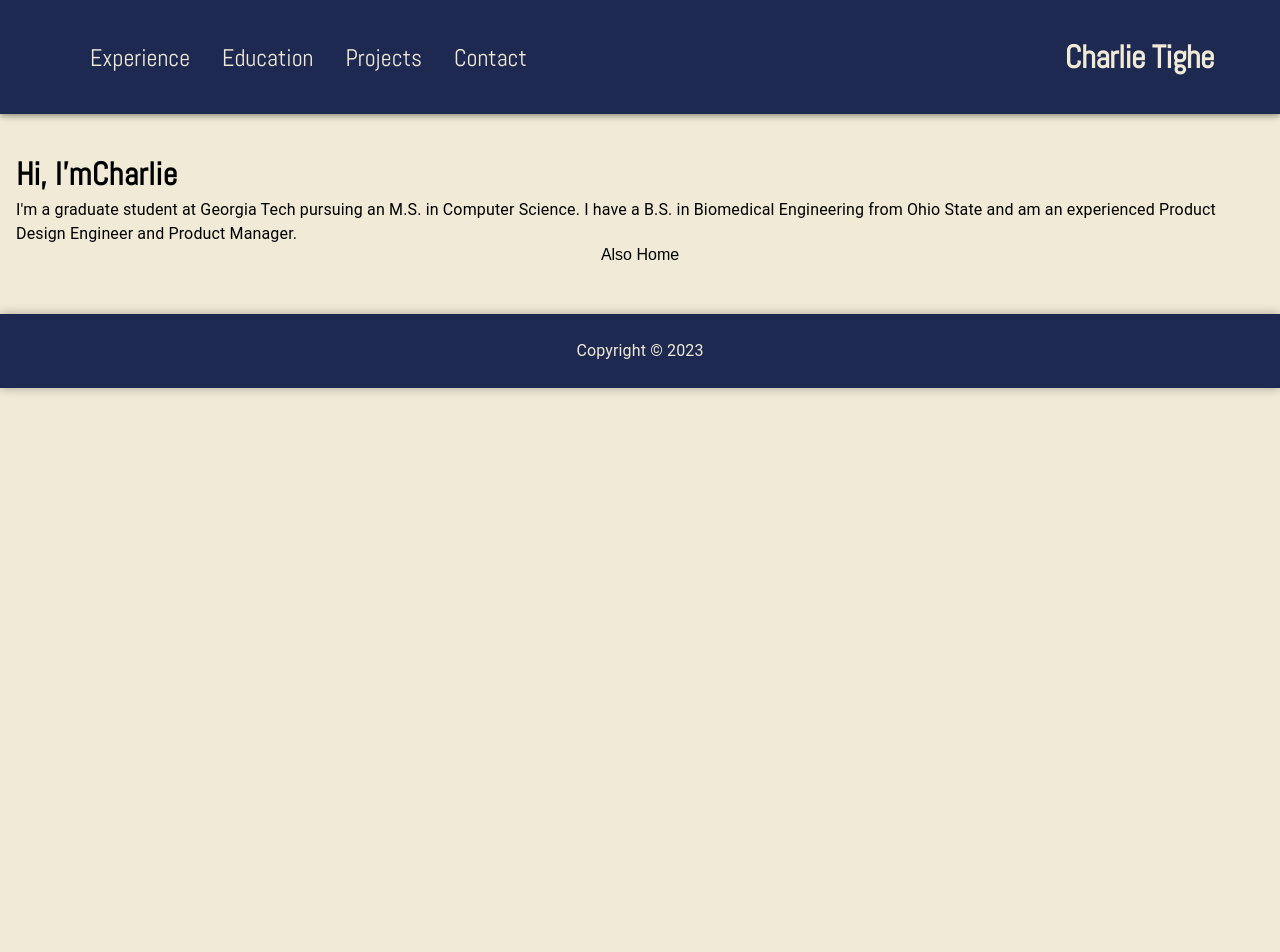
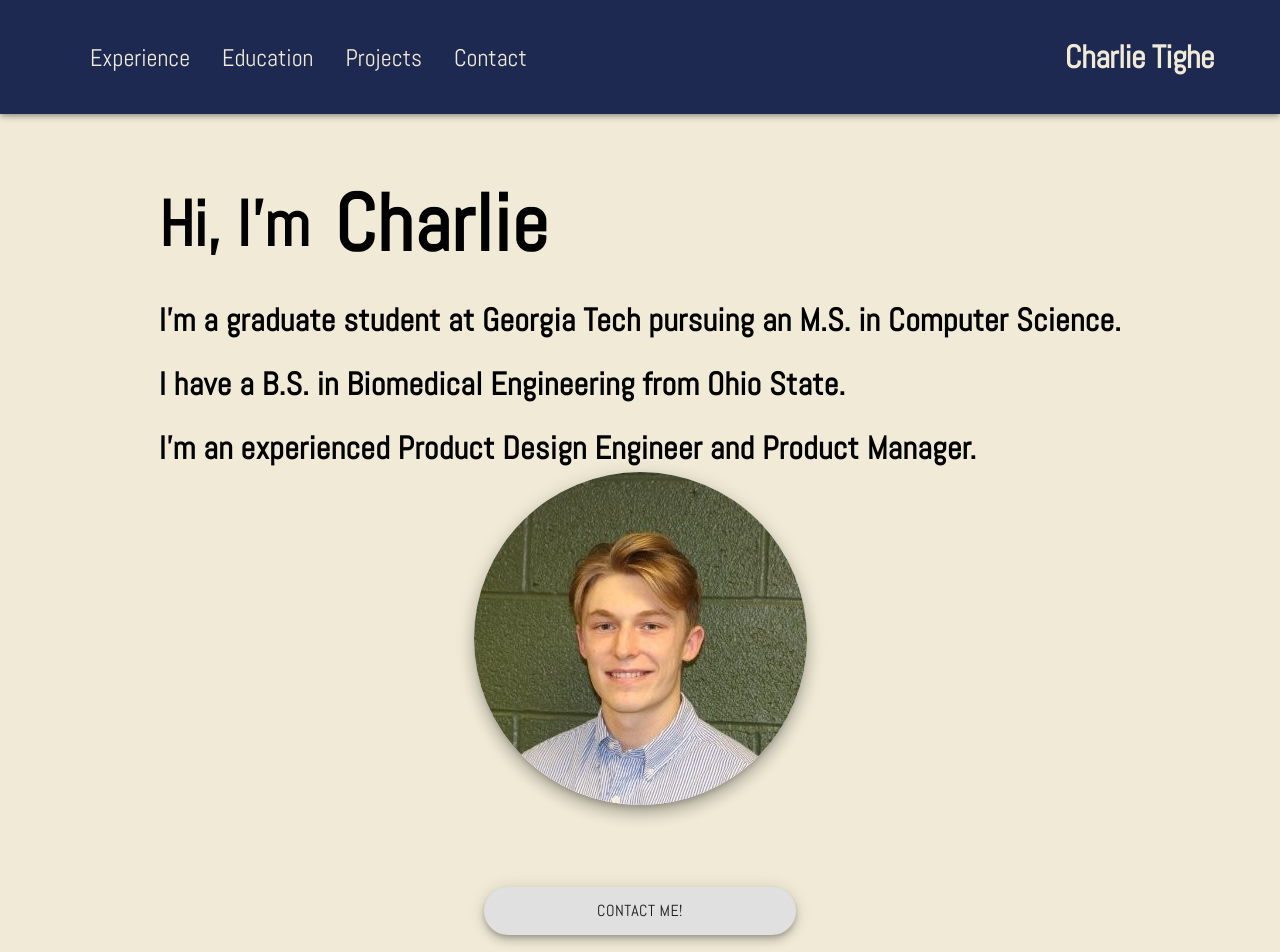
Before and after one commit to tigchuck/portfolio, a React (Create React App) app: page / in a window 1280 px wide. Shown: the top 952 px of the page. Before the commit the page ends 800 px from the top, so only its background shows below. Built offline with nearby package versions, Linux system fonts and the light colour scheme.

Commit message:
Worked on Home page.

```diff
--- a/src/components/FunName.js
+++ b/src/components/FunName.js
@@ -3,29 +3,98 @@ import Grid from '@mui/material/Grid';
 import Typography from '@mui/material/Typography';
 import Slide from '@mui/material/Slide';
 import Grow from '@mui/material/Grow';
-import Fade from '@mui/material/Fade';
+// import Fade from '@mui/material/Fade';
 
 
 
 function FunName() {
 
-    const [slide, setSlide] = useState(false);
+    const [slide1, setSlide1] = useState(false);
+    const [slide2, setSlide2] = useState(false);
+    const [slide3, setSlide3] = useState(false);
     const [grow, setGrow] = useState(false);
-    const [fade, setFade] = useState(false);
 
     useEffect(() => {
-        setFade(true);
+        setGrow(true);
     }, [])
 
     return (
-        <Grid container>
-            <Fade
-                in={fade}
+        <Grid
+            container
+            flexDirection="column"
+            spacing={6}
+            sx={{
+                // maxWidth: { xs: "0.8", md: "0.4" },
+            }}
+        >
+            <Grid item>
+                <Grid
+                    container
+                    direction="row"
+                    spacing={3}
+                >
+                    <Grid item>
+                        <Grow
+                            in={grow}
                             timeout={{
                                 enter: 1000,
                             }}
                             onEntered={() => {
-                    setSlide(true);
+                                setSlide1(true);
+                            }}
+                        >
+                            <Typography
+                                sx={{
+                                    fontFamily: "Abel",
+                                    fontSize: "64px",
+                                    lineHeight: "48px",
+                                    fontWeight: "900",
+                                    lineWeight: "bold",
+                                }}
+                            >
+
+                                Hi, I'm
+                            </Typography>
+                        </Grow>
+
+                    </Grid>
+                    <Grid item>
+                        <Grow
+                            in={grow}
+                            timeout={{
+                                enter: 1000,
+                            }}
+                            onEntered={() => {
+                                setSlide1(true);
+                            }}
+                        >
+                            <Typography
+                                sx={{
+                                    fontFamily: "Abel",
+                                    fontSize: "80px",
+                                    lineHeight: "48px",
+                                    fontWeight: "900",
+                                    lineWeight: "extra-bold",
+                                }}
+                            >
+
+                                Charlie
+                            </Typography>
+                        </Grow>
+                    </Grid>
+                </Grid>
+            </Grid>
+            <Grid item>
+                <Grid container direction="column" spacing={2}>
+                    <Grid item>
+                        <Slide
+                            direction="right"
+                            in={slide1}
+                            timeout={{
+                                enter: 1000,
+                            }}
+                            onEntered={() => {
+                                setSlide2(true);
                             }}
                         >
                             <Typography
@@ -34,23 +103,22 @@ function FunName() {
                                     fontSize: "32px",
                                     lineHeight: "48px",
                                     fontWeight: "900",
-                        '&:hover': {
-                            textShadow: "0px 0px 5px red"
-                        },
+                                    lineWeight: "bold",
                                 }}
                             >
-
-                    Hi, I'm
+                                I'm a graduate student at Georgia Tech pursuing an M.S. in Computer Science.
                             </Typography>
-            </Fade>
+                        </Slide>
+                    </Grid>
+                    <Grid item>
                         <Slide
-                direction="down"
-                in={slide}
+                            direction="right"
+                            in={slide2}
                             timeout={{
                                 enter: 1000,
                             }}
                             onEntered={() => {
-                    setGrow(true);
+                                setSlide3(true);
                             }}
                         >
                             <Typography
@@ -59,24 +127,36 @@ function FunName() {
                                     fontSize: "32px",
                                     lineHeight: "48px",
                                     fontWeight: "900",
-                        '&:hover': {
-                            textShadow: "0px 0px 5px red"
-                        },
+                                    lineWeight: "bold",
                                 }}
                             >
-                    Charlie
+                                I have a B.S. in Biomedical Engineering from Ohio State.
                             </Typography>
                         </Slide>
-            <Grow
-                in={grow}
+                    </Grid>
+                    <Grid item>
+                        <Slide
+                            direction="right"
+                            in={slide3}
                             timeout={{
                                 enter: 1000,
                             }}
                         >
-                <Typography>
-                    I'm a graduate student at Georgia Tech pursuing an M.S. in Computer Science. I have a B.S. in Biomedical Engineering from Ohio State and am an experienced Product Design Engineer and Product Manager.
+                            <Typography
+                                sx={{
+                                    fontFamily: "Abel",
+                                    fontSize: "32px",
+                                    lineHeight: "48px",
+                                    fontWeight: "900",
+                                    lineWeight: "bold",
+                                }}
+                            >
+                                I'm an experienced Product Design Engineer and Product Manager.
                             </Typography>
-            </Grow>
+                        </Slide>
+                    </Grid>
+                </Grid>
+            </Grid>
         </Grid>
     );
 }
--- a/src/components/pages/Home.js
+++ b/src/components/pages/Home.js
@@ -1,21 +1,82 @@
 import React from 'react';
 import Grid from '@mui/material/Grid';
-// import Typography from '@mui/material/Typography';
-// import Paper from '@mui/material/Paper';
+import IconButton from '@mui/material/IconButton';
+import GitHubIcon from '@mui/icons-material/GitHub';
+import LinkedInIcon from '@mui/icons-material/LinkedIn';
+import CardMedia from '@mui/material/CardMedia';
+import Paper from '@mui/material/Paper';
+import Fab from '@mui/material/Fab';
 import FunName from "../FunName";
+import charlie from "../../pictures/CharliePicture.jpeg";
 
 
 function Home() {
     return (
         <Grid
             container
-            flexDirection="row"
-            justifyContent="space-around"
+            flexDirection="column"
         >
             <Grid item>
-                <FunName />
+                <Grid
+                    container
+                    flexDirection="row"
+                    justifyContent="space-around"
+                    alignItems="center"
+                    sx={{
+                        padding: "50px"
+                    }}
+                >
+                    <Grid item>
+                        <FunName />
+                    </Grid>
+                    <Grid item sx={{borderRadius: "25px"}}>
+                        <Paper img={charlie} elevation={10} sx={{borderRadius: "50%"}}>
+                            <CardMedia component="img" image={charlie} sx={{borderRadius: "50%"}} />
+                        </Paper>
+                    </Grid>
+                </Grid>
             </Grid>
-            <Grid item>Also Home</Grid>
+            <Grid item>
+                <Grid
+                    contianer
+                    flexDirection="column"
+                >
+                    <Grid item>
+                        <Fab
+                            variant="extended"
+                            href="/contact"
+                            sx={{
+                                fontFamily: "Abel",
+                                fontSize: "16px",
+                                margin: "32px auto",
+                                display: "flex",
+                                width: "0.25",
+                                minWidth: "250px"
+                            }}
+                        >
+                            Contact Me!
+                        </Fab>
+                    </Grid>
+                    <Grid item>
+                        <Grid container flexDirection="row">
+                            <Grid item>
+                                <IconButton href="https://github.com/tigchuck">
+                                    <GitHubIcon
+                                        fontSize="large"
+                                    />
+                                </IconButton>
+                            </Grid>
+                            <Grid item>
+                                <IconButton href="https://www.linkedin.com/in/charlie-tighe-2b0062136/">
+                                    <LinkedInIcon
+                                        fontSize="large"
+                                    />
+                                </IconButton>
+                            </Grid>
+                        </Grid>
+                    </Grid>
+                </Grid>
+            </Grid>
         </Grid>
     );
 }
```
Also changed, not shown: src/pictures/CharliePicture.jpeg (added). Lines whose indentation alone changed are shown as unchanged.
